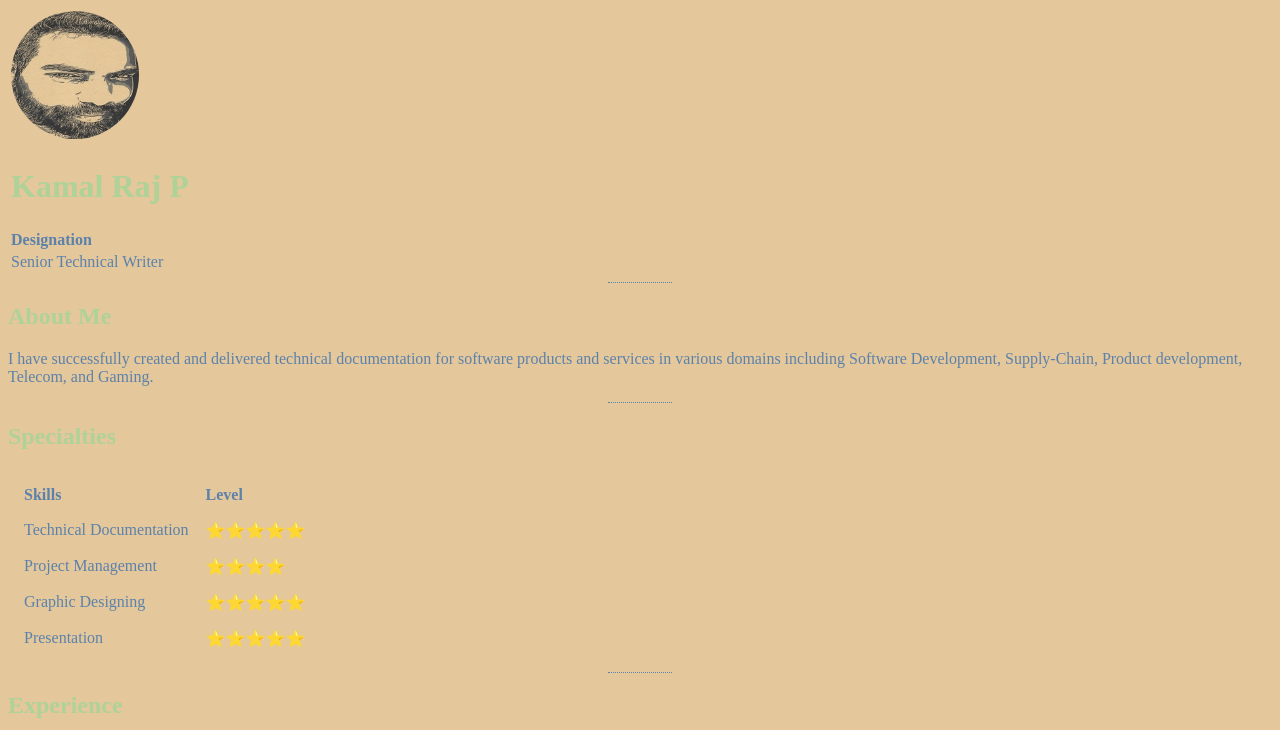
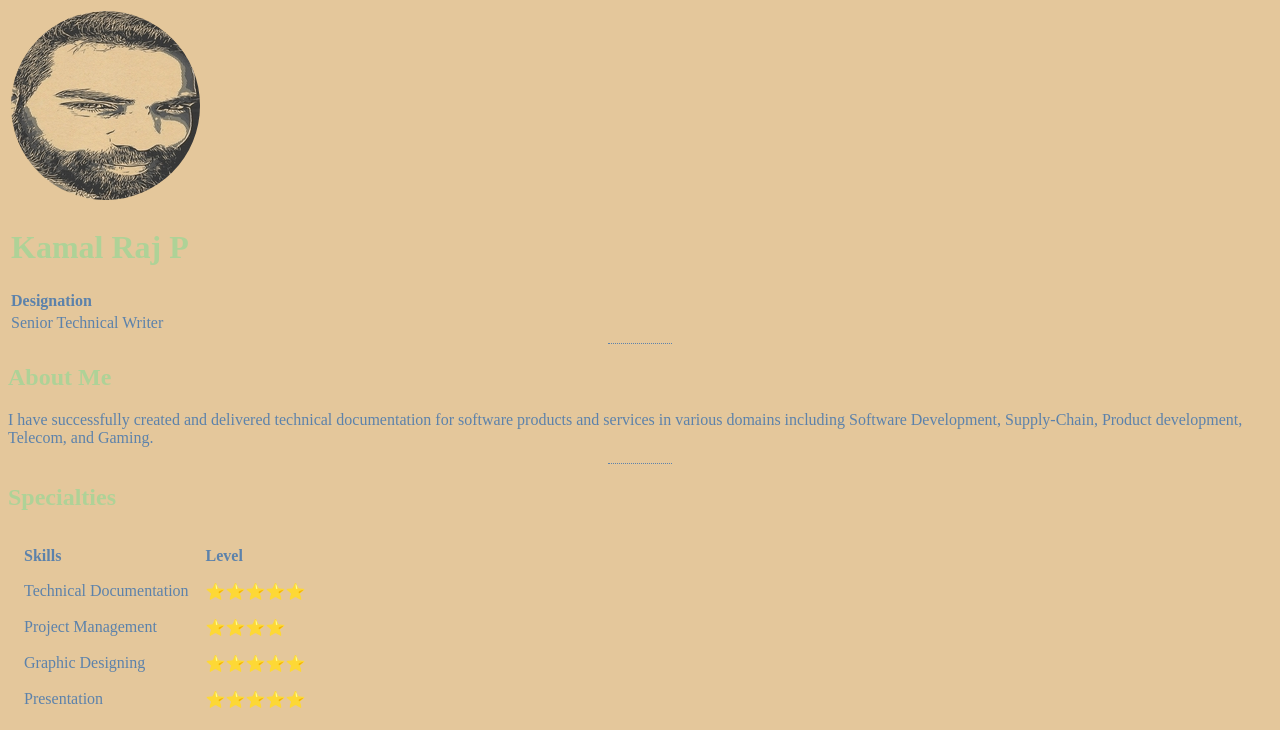
Before and after one commit to kamalraj21/CV, a plain HTML site: page index.html in a window 1280 px wide. Shown: the top 730 px of the page. Drawn offline with Linux system fonts and the light colour scheme; a script that the page names is missing.

Commit message:
updated image

```diff
--- a/index.html
+++ b/index.html
@@ -14,8 +14,6 @@
 
     img {
          border-radius:50%;
-         width:20%;
-         height:20%;
         }
 
     body {
@@ -39,7 +37,7 @@
   <table>
     <tr>
       <td>
-      <img src="https://github.com/kamalraj21/CV/blob/master/images/kamal-dp.jpg?raw=true" alt="Profile Photo" style="width:128px"></td></tr>
+      <img src="https://github.com/kamalraj21/CV/blob/master/images/kamal-dp.jpg?raw=true" alt="Profile Photo"></td></tr>
     <tr>
       <td><h1>Kamal Raj P</h1></td>
   </tr>
```
